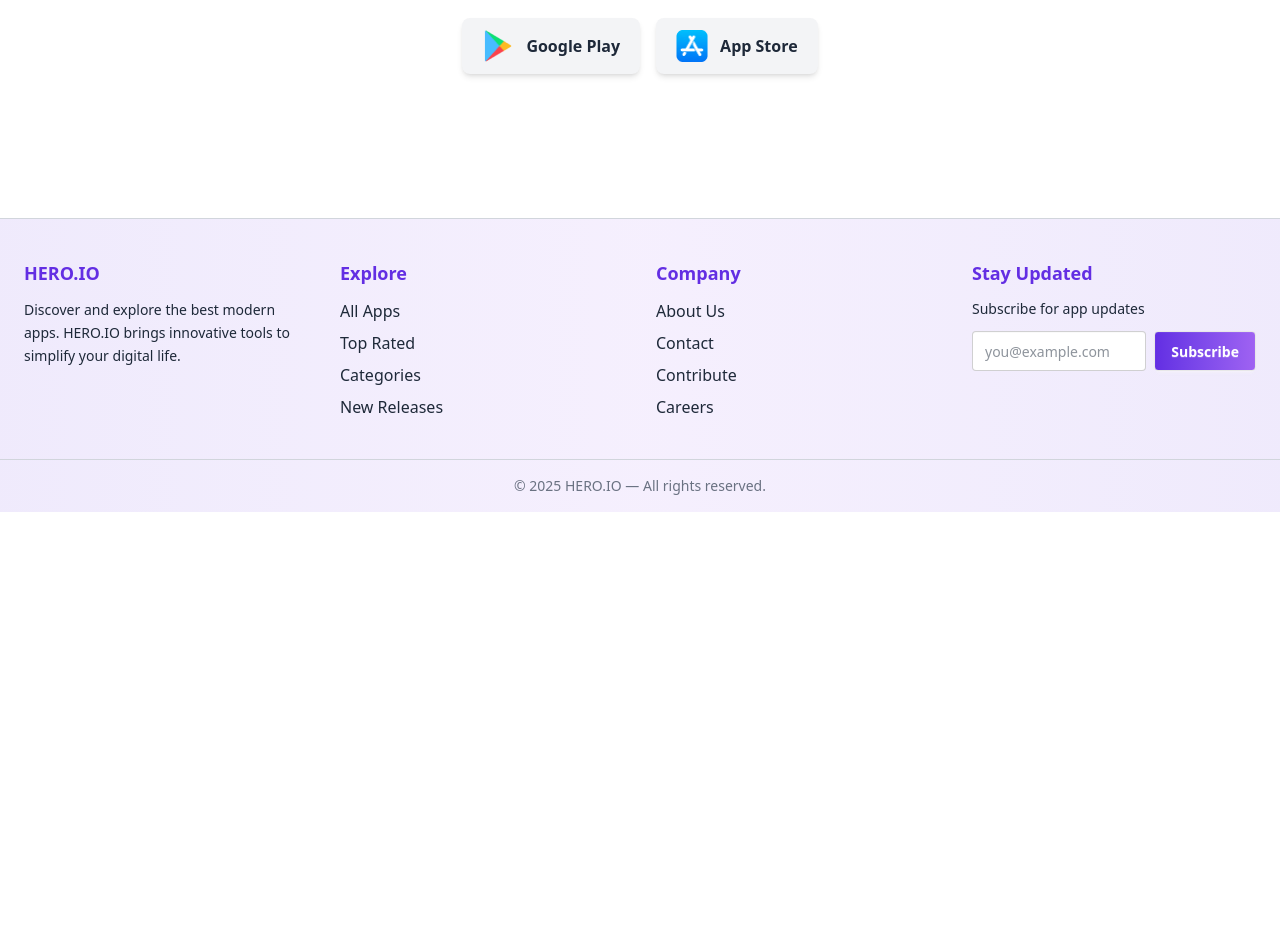
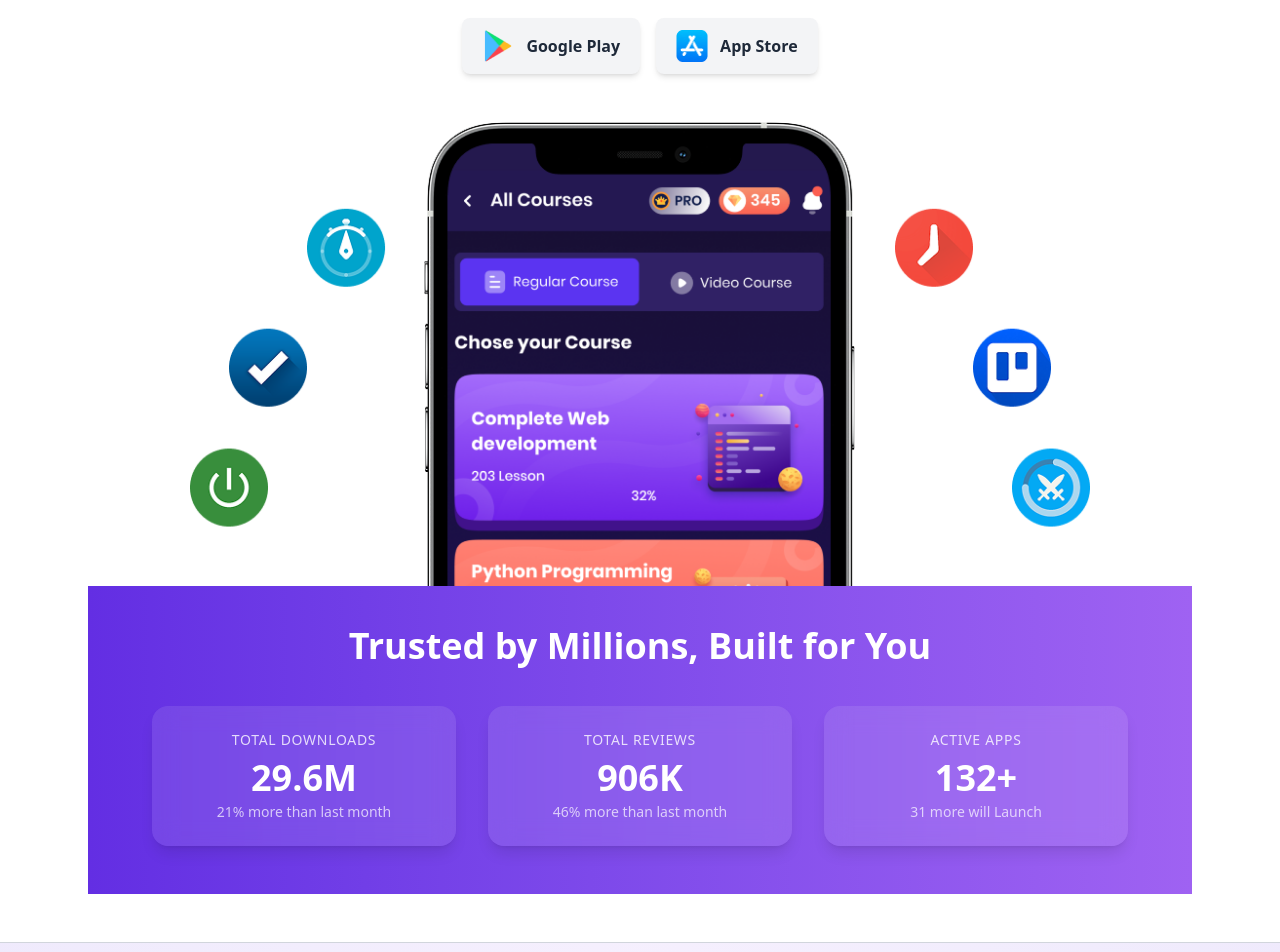
Before and after one commit to abdurrahman253/Hero-Apps, a React (Vite) app: page / in a window 1280 px wide. Shown: the part 500-1452 px from the top of the page. Before the commit the page ends 1012 px from the top, so only its background shows below. Built offline with nearby package versions, Linux system fonts and the light colour scheme.

Commit message:
created States section and updated Home section and Banner section

```diff
--- a/src/Pages/Banner.jsx
+++ b/src/Pages/Banner.jsx
@@ -3,7 +3,7 @@ import { NavLink } from 'react-router';
 
 const Banner = () => {
     return (
-      <div className="flex flex-col items-center text-center px-4 sm:px-6 md:px-8 lg:px-16 py-12 md:py-16 lg:py-24 space-y-6">
+      <div className="flex flex-col items-center text-center px-4 sm:px-6 md:px-8 lg:px-16 pt-12 md:pt-16 lg:pt-24 space-y-6">
     {/* Heading */}
   <h1 className="text-3xl sm:text-4xl md:text-5xl lg:text-6xl font-extrabold leading-tight">
     We Build <br />
@@ -14,7 +14,7 @@ const Banner = () => {
   </h1>
 
    {/* Description */}
- <p className="text-gray-600 max-w-xs sm:max-w-md md:max-w-xl lg:max-w-2xl text-base sm:text-lg md:text-xl">
+ <p className="text-gray-600 max-w-xs sm:max-w-md md:max-w-xl lg:max-w-3xl text-base sm:text-lg md:text-xl">
   HERO.IO builds cutting-edge apps that simplify your daily life, boost productivity, and inspire creativity.
   We transform ideas into seamless digital experiences that make a real impact for users worldwide.
 </p>
@@ -24,7 +24,7 @@ const Banner = () => {
   <div className="flex flex-col sm:flex-row gap-4 mt-4 justify-center w-full max-w-md sm:max-w-lg md:max-w-xl">
     {/* Google Play */}
     <a
-      href="#"
+      href="https://play.google.com/store/apps?hl=en"
       className="flex items-center justify-center gap-3 bg-gray-100 hover:bg-gray-200 px-5 py-3 rounded-lg shadow-md transition-all duration-300 w-full sm:w-auto"
     >
       <img src="/src/assets/playStore.png" alt="Google Play" className="w-6 h-6 sm:w-8 sm:h-8" />
@@ -33,13 +33,22 @@ const Banner = () => {
 
     {/* App Store */}
     <a
-      href="#"
+      href="https://www.apple.com/app-store/"
       className="flex items-center justify-center gap-3 bg-gray-100 hover:bg-gray-200 px-5 py-3 rounded-lg shadow-md transition-all duration-300 w-full sm:w-auto"
     >
       <img src="/src/assets/appStore.png" alt="App Store" className="w-6 h-6 sm:w-8 sm:h-8" />
       <span className="font-semibold text-gray-800 text-sm sm:text-base">App Store</span>
     </a>
   </div>
+
+   {/* Hero image */}
+   <div className=' max-w-[320px] sm:max-w-[500px] md:max-w-[650px] lg:max-w-[800px] xl:max-w-[900px] mt-6 mx-auto'>
+    <img
+     src="/src/assets/hero.png"
+     alt="Hero"
+     className='w-full max-w-full h-auto object-contain'
+     />
+   </div>
       </div>
 
     );
--- a/src/Pages/Home.jsx
+++ b/src/Pages/Home.jsx
@@ -1,13 +1,14 @@
 import React from 'react';
 import Banner from './Banner';
+import States from './States';
 
 
 
 const Home = () => {
     return (
         <div>
-            <Banner />
-
+        <Banner />
+        <States />
         </div>
     );
 };
--- /dev/null
+++ b/src/Pages/States.jsx
@@ -0,0 +1,44 @@
+import React from 'react';
+
+const States = () => {
+    return (
+       <div className="w-full bg-gradient-to-r from-[#632EE3] to-[#9F62F2] text-white text-center pt-0 pb-12 px-4 sm:px-8 lg:px-16">
+  {/* Heading */}
+  <h3 className="text-xl sm:text-3xl md:text-4xl  font-extrabold pt-10 mb-10">
+    Trusted by Millions, Built for You
+  </h3>
+
+  {/*  Stats */}
+  <div className="grid grid-cols-1 sm:grid-cols-2 md:grid-cols-3 gap-8 max-w-6xl mx-auto">
+
+    {/* Stat 1 */}
+    <div className="flex flex-col items-center bg-white/10 backdrop-blur-md rounded-2xl p-6 shadow-lg hover:scale-105 transition-transform duration-300">
+      <span className="uppercase text-sm tracking-wider text-white/80">Total Downloads</span>
+      <h2 className="text-3xl sm:text-4xl font-bold mt-2 mb-1">29.6M</h2>
+      <span className="text-white/70 text-sm">21% more than last month</span>
+    </div>
+
+    {/* Stat 2 */}
+    <div className="flex flex-col items-center bg-white/10 backdrop-blur-md rounded-2xl p-6 shadow-lg hover:scale-105 transition-transform duration-300">
+      <span className="uppercase text-sm tracking-wider text-white/80">Total Reviews</span>
+      <h2 className="text-3xl sm:text-4xl font-bold mt-2 mb-1">906K</h2>
+      <span className="text-white/70 text-sm">46% more than last month</span>
+    </div>
+
+    {/* Stat 3 */}
+    <div className="flex flex-col items-center bg-white/10 backdrop-blur-md rounded-2xl p-6 shadow-lg hover:scale-105 transition-transform duration-300">
+      <span className="uppercase text-sm tracking-wider text-white/80">Active Apps</span>
+      <h2 className="text-3xl sm:text-4xl font-bold mt-2 mb-1">132+</h2>
+      <span className="text-white/70 text-sm">31 more will Launch</span>
+    </div>
+
+  </div>
+</div>
+
+
+
+
+    );
+};
+
+export default States;
```
